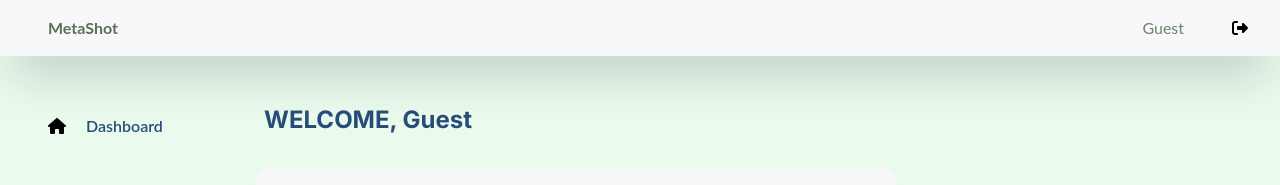
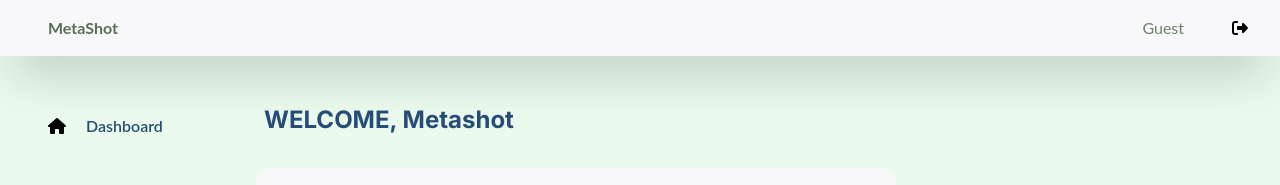
Before and after one commit to Shauryachaturvedimetashot/MetashotFrontendFinal, a Next.js app: page /Jobs in a window 1280 px wide. Shown: the top 185 px of the page. Built offline with nearby package versions, Linux system fonts and the light colour scheme.

Commit message:
Update Centre.tsx

```diff
--- a/src/app/Jobs/Centre.tsx
+++ b/src/app/Jobs/Centre.tsx
@@ -35,7 +35,7 @@ const Centre: React.FC<CentreProps> = (props) => {
     <>
       <div className={`w-1/2 ${styles['container']}`}>
         <h1 className="text-2xl mb-4 font-[700] mt-12 ml-2" style={{  color: '#274C77' }}>
-          WELCOME, {localStorage.getItem("name") || "Guest"}
+          WELCOME, Metashot
         </h1>
         <div>
           <Link href="/InterviewForm">
```
